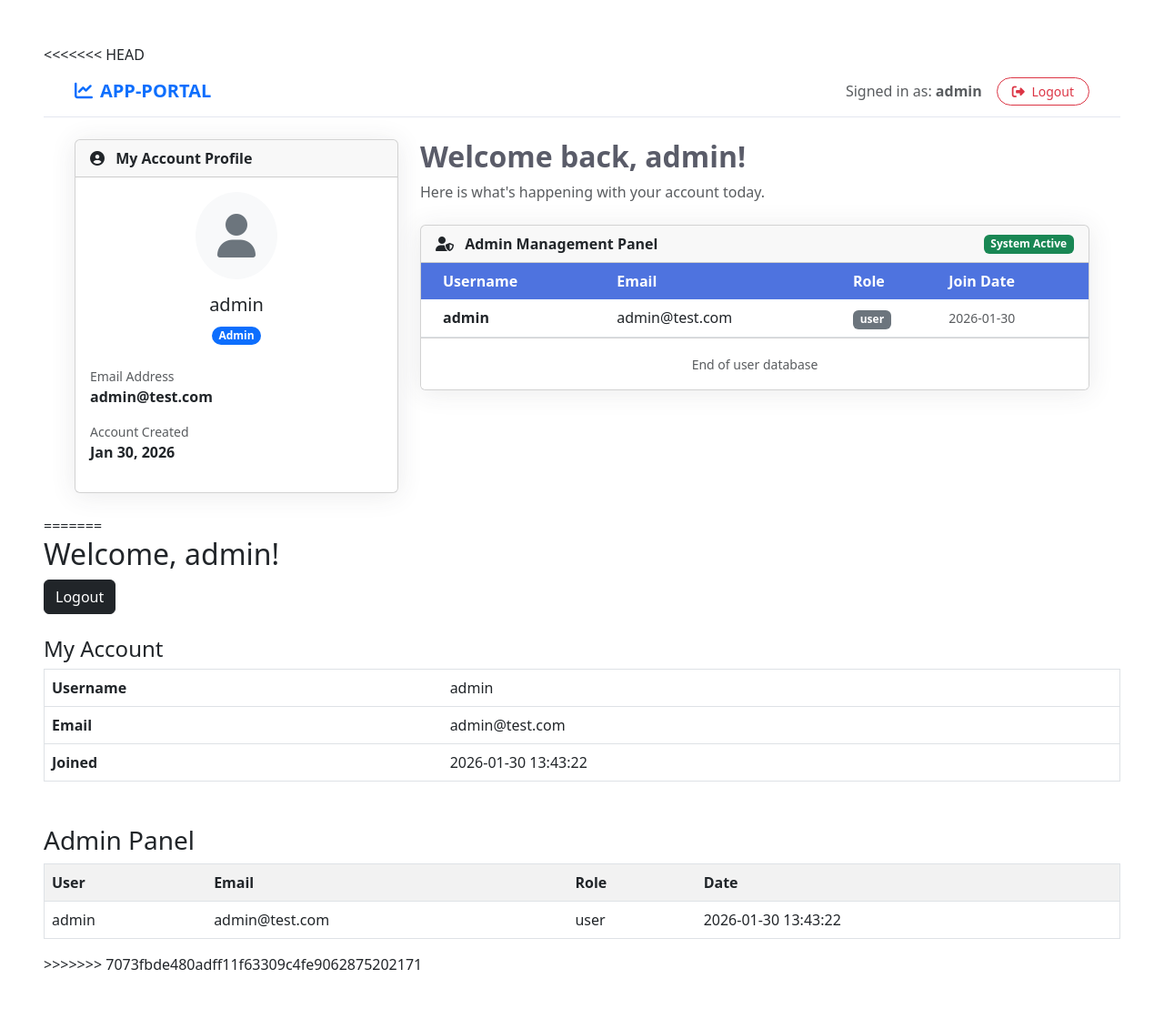
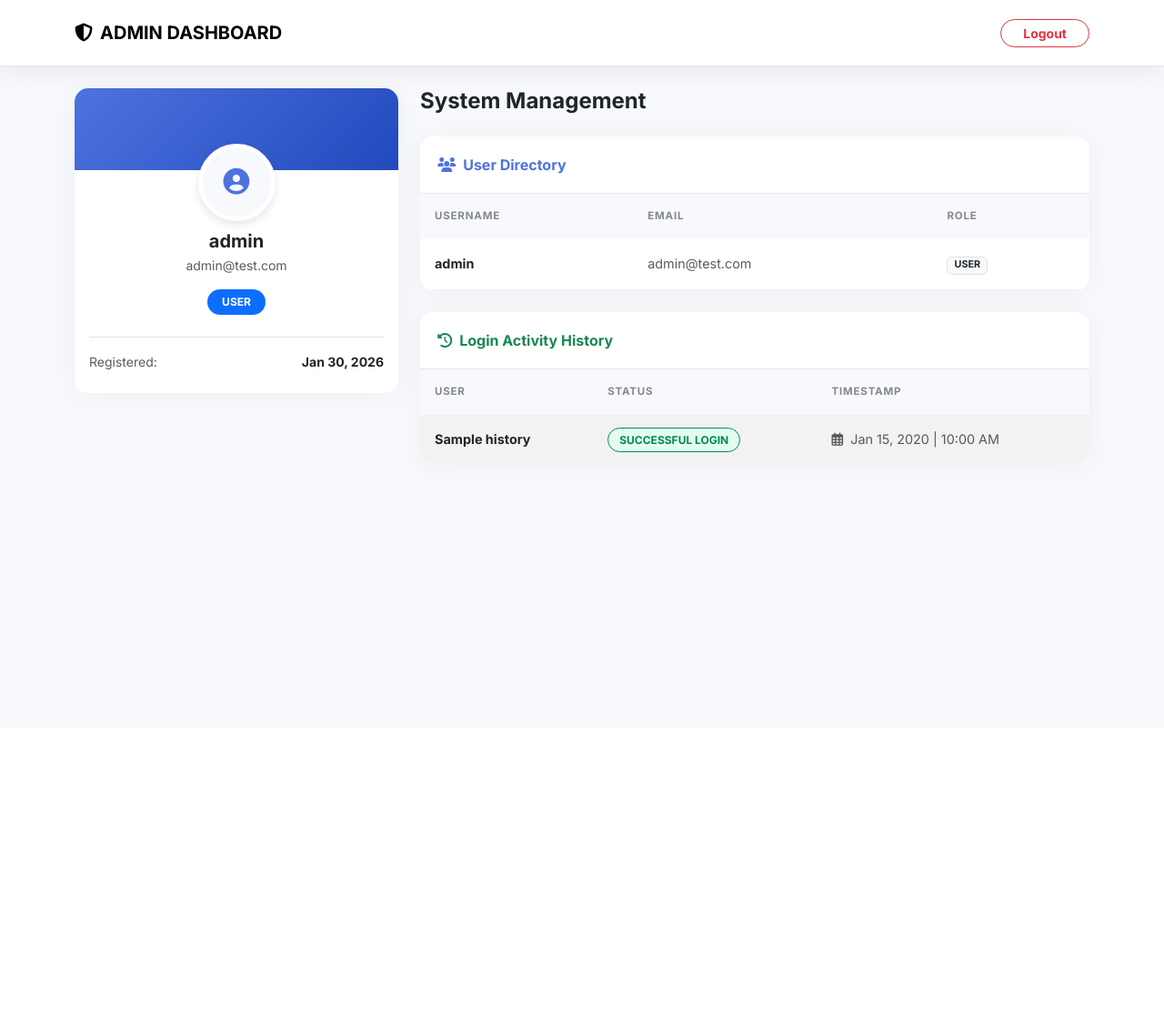
Before and after one commit to odong-noah/interview, a PHP site: page /dashboard.php in a window 1280 px wide. Shown: the whole page at 91% size. After the commit the page ends 511 px from the top, so only its background shows below. Run offline with PHP 8.4, Linux system fonts and the light colour scheme; a user stored in the database is signed in; data comes from the database, SQL or seed files in the repository; tables that the repository leaves empty or names only in its code hold one stand-in row (values such as "Sample post").

Commit message:
Signup and login fix

```diff
--- a/dashboard.php
+++ b/dashboard.php
@@ -1,139 +1,98 @@
 <?php
 session_start();
 require 'dbconn.php';
-if(!isset($_SESSION['uid'])) { header("Location: login.php"); exit(); }
+
+if(!isset($_SESSION['uid'])) {
+    header("Location: login.php");
+    exit();
+}
+
+$id = $_SESSION['uid'];
+$me = $conn->query("SELECT * FROM users WHERE id=$id")->fetch_assoc();
 ?>
 <!DOCTYPE html>
-<<<<<<< HEAD
 <html lang="en">
 <head>
     <meta charset="UTF-8">
     <meta name="viewport" content="width=device-width, initial-scale=1.0">
-    <title>Dashboard</title>
-    <!-- Bootstrap 5 CSS -->
+    <title> Dashboard</title>
+
     <link href="https://cdn.jsdelivr.net/npm/bootstrap@5.3.0/dist/css/bootstrap.min.css" rel="stylesheet">
-    <!-- FontAwesome for Icons -->
     <link rel="stylesheet" href="https://cdnjs.cloudflare.com/ajax/libs/font-awesome/6.4.0/css/all.min.css">
-    <!-- Google Fonts -->
-    <link href="https://fonts.googleapis.com/css2?family=Inter:wght@300;400;600&display=swap" rel="stylesheet">
+    <link href="https://fonts.googleapis.com/css2?family=Inter:wght@300;400;500;600;700&display=swap" rel="stylesheet">
 
     <style>
-        body {
-            background-color: #f8f9fa;
-            font-family: 'Inter', sans-serif;
-        }
-        .navbar {
-            background-color: #ffffff;
-            border-bottom: 1px solid #e3e6f0;
-        }
-        .card {
-            border: none;
-            border-radius: 10px;
-            box-shadow: 0 0.15rem 1.75rem 0 rgba(58, 59, 69, 0.1);
-        }
-        .card-header {
-            background-color: #f8f9fc;
-            border-bottom: 1px solid #e3e6f0;
-            font-weight: bold;
-            color: #4e73df;
-        }
-        .admin-section {
-            background-color: #ffffff;
-            border-radius: 10px;
-            padding: 20px;
-        }
-        .table thead th {
-            background-color: #4e73df;
-            color: white;
-            border: none;
-        }
-        .welcome-text {
-            color: #5a5c69;
-        }
+        :root { --primary: #4e73df; --success: #1cc88a; --bg: #f8f9fc; }
+        body { background-color: var(--bg); font-family: 'Inter', sans-serif; color: #5a5c69; }
+        .navbar { background: #fff; border-bottom: 1px solid #e3e6f0; box-shadow: 0 0.15rem 1.75rem 0 rgba(58, 59, 69, 0.1); }
+        .card { border: none; border-radius: 15px; box-shadow: 0 0.15rem 1.75rem 0 rgba(58, 59, 69, 0.05); margin-bottom: 1.5rem; overflow: hidden; }
+        .profile-bg { background: linear-gradient(135deg, var(--primary) 0%, #224abe 100%); height: 90px; }
+        .profile-avatar { width: 85px; height: 85px; border: 5px solid #fff; background: #f8f9fc; display: flex; align-items: center; justify-content: center; border-radius: 50%; font-size: 1.8rem; color: var(--primary); margin: -45px auto 10px; box-shadow: 0 4px 10px rgba(0,0,0,0.1); }
+        .card-header { background-color: #fff; border-bottom: 1px solid #e3e6f0; font-weight: 700; color: var(--primary); padding: 1.2rem; }
+        .table thead th { background-color: #f8f9fc; text-transform: uppercase; font-size: 0.72rem; letter-spacing: 0.05rem; color: #858796; padding: 1rem; border: none; }
+        .table tbody td { padding: 1rem; vertical-align: middle; font-size: 0.9rem; border-bottom: 1px solid #f1f1f1; }
+        .badge-log { background: #e3fcef; color: #008a52; border: 1px solid #008a52; font-size: 0.75rem; font-weight: 700; padding: 5px 12px; border-radius: 50px; }
     </style>
 </head>
 <body>
 
-    <!-- Professional Navbar -->
-    <nav class="navbar navbar-expand-lg navbar-light sticky-top mb-4">
+    <nav class="navbar navbar-expand navbar-light sticky-top mb-4 py-3">
         <div class="container">
-            <a class="navbar-brand fw-bold text-primary" href="#"><i class="fas fa-chart-line me-2"></i>APP-PORTAL</a>
+            <a class="navbar-brand fw-bold" href="#"><i class="fas fa-shield-halved me-2"></i>ADMIN DASHBOARD</a>
             <div class="ms-auto d-flex align-items-center">
-                <span class="me-3 d-none d-md-inline text-muted">Signed in as: <strong><?php echo $_SESSION['uname']; ?></strong></span>
-                <a href="logout.php" class="btn btn-outline-danger btn-sm rounded-pill px-3">
-                    <i class="fas fa-sign-out-alt me-1"></i> Logout
-                </a>
+                <a href="logout.php" class="btn btn-outline-danger btn-sm rounded-pill px-4 fw-bold">Logout</a>
             </div>
         </div>
     </nav>
 
     <div class="container">
         <div class="row">
-            <!-- Left Side: User Info -->
-            <div class="col-lg-4 mb-4">
+
+            <!-- User Profile Sidebar -->
+            <div class="col-lg-4">
                 <div class="card">
-                    <div class="card-header">
-                        <i class="fas fa-user-circle me-2"></i> My Account Profile
-                    </div>
-                    <div class="card-body">
-                        <?php
-                        $id = $_SESSION['uid'];
-                        $me = $conn->query("SELECT * FROM users WHERE id=$id")->fetch_assoc();
-                        ?>
-                        <div class="text-center mb-4">
-                            <div class="bg-light d-inline-block p-4 rounded-circle mb-3">
-                                <i class="fas fa-user fa-3x text-secondary"></i>
-                            </div>
-                            <h5><?php echo $me['username']; ?></h5>
-                            <span class="badge bg-primary rounded-pill"><?php echo ucfirst($_SESSION['role']); ?></span>
-                        </div>
-
-                        <div class="mb-3">
-                            <label class="small text-muted d-block">Email Address</label>
-                            <span class="fw-bold"><?php echo $me['email']; ?></span>
-                        </div>
-                        <div class="mb-3">
-                            <label class="small text-muted d-block">Account Created</label>
+                    <div class="profile-bg"></div>
+                    <div class="card-body text-center">
+                        <div class="profile-avatar"><i class="fas fa-user-circle"></i></div>
+                        <h5 class="fw-bold mb-1 text-dark"><?php echo $me['username']; ?></h5>
+                        <p class="text-muted small mb-3"><?php echo $me['email']; ?></p>
+                        <span class="badge bg-primary rounded-pill px-3 py-2 mb-3"><?php echo strtoupper($me['role']); ?></span>
+                        <div class="mt-2 pt-3 border-top text-start">
+                            <div class="d-flex justify-content-between small mb-2">
+                                <span class="text-muted">Registered:</span>
                                 <span class="fw-bold"><?php echo date('M d, Y', strtotime($me['created_at'])); ?></span>
                             </div>
                         </div>
                     </div>
                 </div>
-
-            <!-- Right Side: Dashboard Content / Admin Panel -->
-            <div class="col-lg-8">
-                <div class="welcome-text mb-4">
-                    <h2 class="fw-bold">Welcome back, <?php echo $_SESSION['uname']; ?>!</h2>
-                    <p class="text-muted">Here is what's happening with your account today.</p>
             </div>
 
+            <!-- Admin Panels -->
+            <div class="col-lg-8">
+                <h4 class="fw-bold text-dark mb-4">System Management</h4>
+
                 <?php if($_SESSION['role'] == 'admin'): ?>
+
+                    <!-- TABLE 1: REGISTERED USERS -->
                     <div class="card">
-                        <div class="card-header d-flex justify-content-between align-items-center">
-                            <span><i class="fas fa-user-shield me-2"></i> Admin Management Panel</span>
-                            <span class="badge bg-success small">System Active</span>
-                        </div>
-                        <div class="card-body p-0">
+                        <div class="card-header"><i class="fas fa-users me-2"></i>User Directory</div>
                         <div class="table-responsive">
-                                <table class="table table-hover align-middle mb-0">
+                            <table class="table table-hover mb-0">
                                 <thead>
                                     <tr>
-                                            <th class="ps-4">Username</th>
+                                        <th>Username</th>
                                         <th>Email</th>
                                         <th>Role</th>
-                                            <th>Join Date</th>
                                     </tr>
                                 </thead>
                                 <tbody>
                                     <?php
-                                        $all = $conn->query("SELECT * FROM users");
+                                    $all = $conn->query("SELECT * FROM users ORDER BY id DESC");
                                     while($row = $all->fetch_assoc()) {
-                                            $roleBadge = ($row['role'] == 'admin') ? 'bg-danger' : 'bg-secondary';
                                         echo "<tr>
-                                                <td class='ps-4 fw-bold text-dark'>{$row['username']}</td>
-                                                <td>{$row['email']}</td>
-                                                <td><span class='badge {$roleBadge}'>{$row['role']}</span></td>
-                                                <td class='text-muted small'>".date('Y-m-d', strtotime($row['created_at']))."</td>
+                                            <td class='fw-bold text-dark'>{$row['username']}</td>
+                                            <td class='text-muted'>{$row['email']}</td>
+                                            <td><span class='badge bg-light text-dark border'>".strtoupper($row['role'])."</span></td>
                                         </tr>";
                                     }
                                     ?>
@@ -141,59 +100,51 @@ if(!isset($_SESSION['uid'])) { header("Location: login.php"); exit(); }
                             </table>
                         </div>
                     </div>
-                        <div class="card-footer bg-white text-center py-3">
-                            <small class="text-muted font-italic">End of user database</small>
+
+                    <!-- TABLE 2: LOGIN HISTORY (Tracks every time a user logs in) -->
+                    <div class="card mt-4">
+                        <div class="card-header text-success"><i class="fas fa-clock-rotate-left me-2"></i>Login Activity History</div>
+                        <div class="table-responsive">
+                            <table class="table table-striped mb-0">
+                                <thead>
+                                    <tr>
+                                        <th>User</th>
+                                        <th>Status</th>
+                                        <th>Timestamp</th>
+                                    </tr>
+                                </thead>
+                                <tbody>
+                                    <?php
+                                    $logs = $conn->query("SELECT * FROM login_history ORDER BY login_time DESC LIMIT 10");
+                                    if($logs->num_rows > 0) {
+                                        while($log = $logs->fetch_assoc()) {
+                                            echo "<tr>
+                                                <td class='fw-bold text-dark'>{$log['uname']}</td>
+                                                <td><span class='badge-log'>SUCCESSFUL LOGIN</span></td>
+                                                <td class='text-muted small'><i class='far fa-calendar-alt me-1'></i> ".date('M d, Y | h:i A', strtotime($log['login_time']))."</td>
+                                            </tr>";
+                                        }
+                                    } else {
+                                        echo "<tr><td colspan='3' class='text-center py-4 text-muted'>No login history available yet.</td></tr>";
+                                    }
+                                    ?>
+                                </tbody>
+                            </table>
                         </div>
                     </div>
+
                 <?php else: ?>
-                    <!-- Standard User View (Optional) -->
                     <div class="card p-5 text-center">
-                        <i class="fas fa-check-circle fa-4x text-success mb-3"></i>
-                        <h4>Your account is in good standing.</h4>
-                        <p class="text-muted">You have access to all standard user features.</p>
+                        <i class="fas fa-shield-check fa-4x text-success opacity-25 mb-4"></i>
+                        <h2 class="fw-bold">Your Portal is Secure</h2>
+                        <p class="text-muted">Standard access granted. All activities are monitored for your security.</p>
                     </div>
                 <?php endif; ?>
+
             </div>
         </div>
     </div>
 
-    <!-- Bootstrap JS -->
     <script src="https://cdn.jsdelivr.net/npm/bootstrap@5.3.0/dist/js/bootstrap.bundle.min.js"></script>
-=======
-<html>
-<head>
-    <link href="https://cdn.jsdelivr.net/npm/bootstrap@5.3.0/dist/css/bootstrap.min.css" rel="stylesheet">
-    <title>Dashboard</title>
-</head>
-<body class="p-5">
-    <h2>Welcome, <?php echo $_SESSION['uname']; ?>!</h2>
-    <a href="logout.php" class="btn btn-dark">Logout</a>
-
-    <h4 class="mt-4">My Account</h4>
-    <table class="table border">
-        <?php
-        $id = $_SESSION['uid'];
-        $me = $conn->query("SELECT * FROM users WHERE id=$id")->fetch_assoc();
-        ?>
-        <tr><th>Username</th><td><?php echo $me['username']; ?></td></tr>
-        <tr><th>Email</th><td><?php echo $me['email']; ?></td></tr>
-        <tr><th>Joined</th><td><?php echo $me['created_at']; ?></td></tr>
-    </table>
-
-    <?php if($_SESSION['role'] == 'admin'): ?>
-        <div class="mt-5">
-            <h3>Admin Panel</h3>
-            <table class="table table-striped border">
-                <tr><th>User</th><th>Email</th><th>Role</th><th>Date</th></tr>
-                <?php
-                $all = $conn->query("SELECT * FROM users");
-                while($row = $all->fetch_assoc()) {
-                    echo "<tr><td>{$row['username']}</td><td>{$row['email']}</td><td>{$row['role']}</td><td>{$row['created_at']}</td></tr>";
-                }
-                ?>
-            </table>
-        </div>
-    <?php endif; ?>
->>>>>>> 7073fbde480adff11f63309c4fe9062875202171
 </body>
 </html>
--- a/login.php
+++ b/login.php
@@ -74,7 +74,7 @@
             <div class="mb-4">
                 <label class="label-text">Password</label>
                 <!-- autocomplete="new-password" forces the browser to not autofill -->
-                <input type="password" id="p" class="form-control" placeholder="••••••••" required autocomplete="new-password" value="">
+                <input type="password" id="p" class="form-control" placeholder="Enter password" required autocomplete="new-password" value="">
             </div>
 
             <button type="submit" id="submitBtn" class="btn btn-enter w-100">
--- a/signup.php
+++ b/signup.php
@@ -37,11 +37,11 @@
             <div class="row">
                 <div class="col-md-6">
                     <label class="label-text">Password</label>
-                    <input type="password" id="p" class="form-control" placeholder="••••••••" required autocomplete="new-password" value="">
+                    <input type="password" id="p" class="form-control" placeholder="Enter password" required autocomplete="new-password" value="">
                 </div>
                 <div class="col-md-6">
                     <label class="label-text">Confirm</label>
-                    <input type="password" id="cp" class="form-control" placeholder="••••••••" required autocomplete="new-password" value="">
+                    <input type="password" id="cp" class="form-control" placeholder="Confirm password" required autocomplete="new-password" value="">
                 </div>
             </div>
             <button type="submit" id="submitBtn" class="btn btn-signup w-100 mt-2">Sign Up</button>
```
Also changed, not shown: readme/readme.txt. Lines whose indentation alone changed are shown as unchanged.
